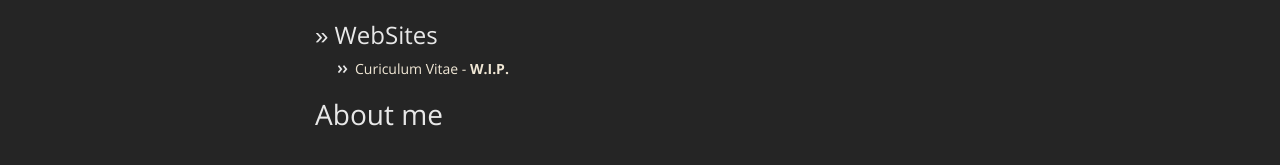
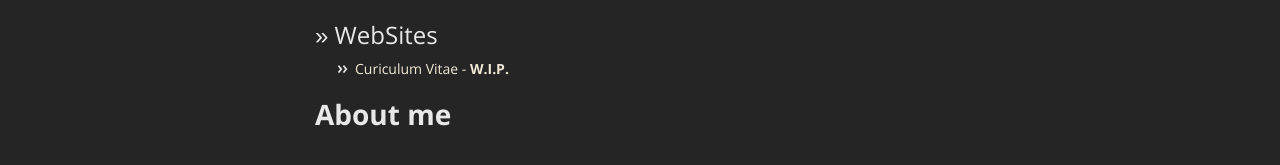
Before and after one commit to SimonGoatbeard/simongoatbeard.github.io, a Jekyll site: the page built from index.md, in a window 1280 px wide and 1116 px high. Shown: the part 886-1051 px from the top of the window. Built offline with Jekyll 4.4.1, drawn with Linux system fonts in a browser that asks for light colours; nearby versions of some CDN libraries.

```diff
--- a/index.md
+++ b/index.md
@@ -30,7 +30,7 @@ layout: default
 *   Curiculum Vitae - **W.I.P.**
 
 
-# <a name="about_me"></a>About me
+# <a name="about_me"></a>**About me**
 
 
 
```
